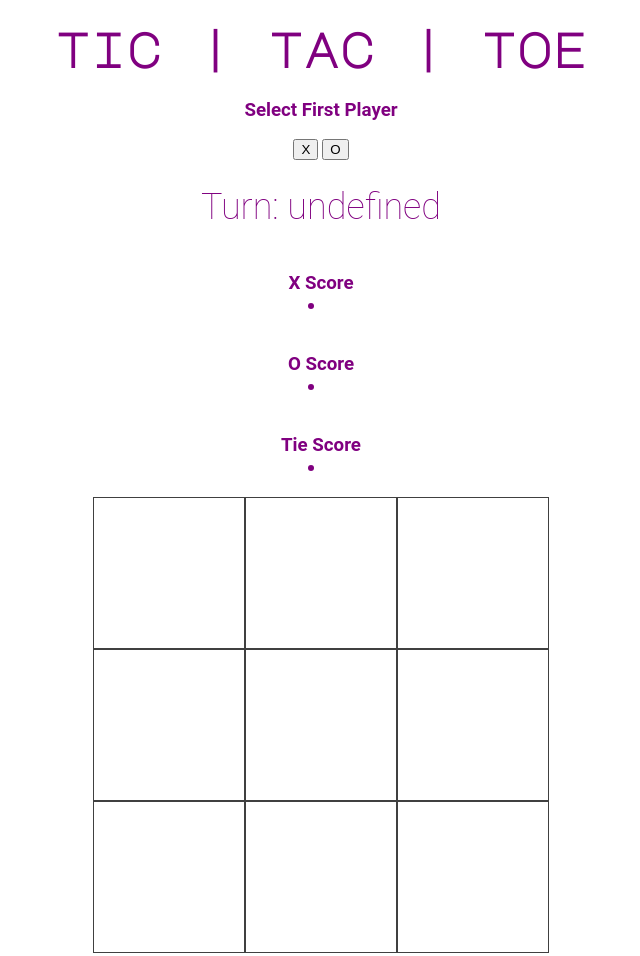
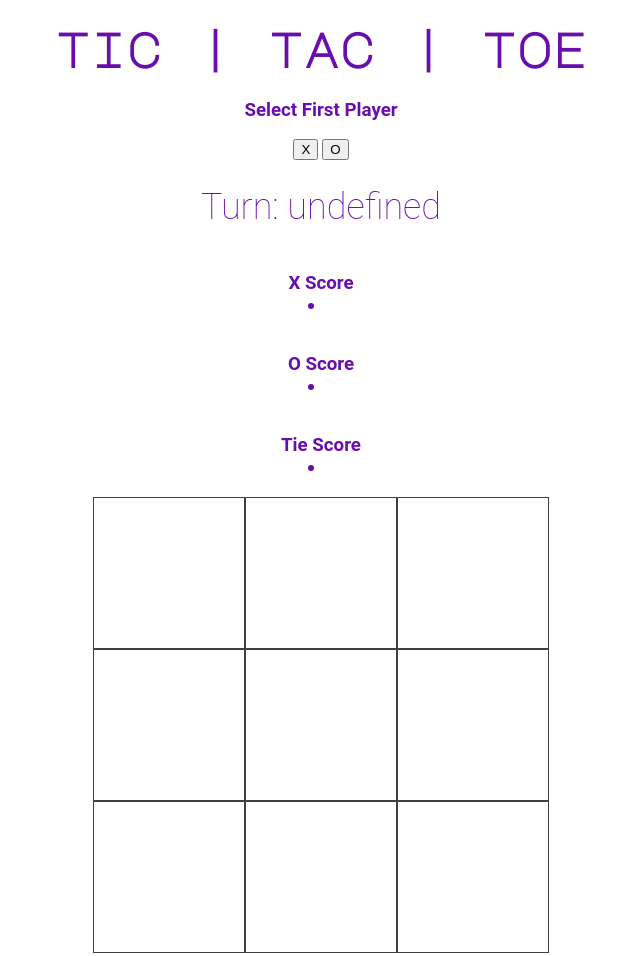
Before and after one commit to nneuhaus/pset-8, a plain HTML site: page index.html in a window 1280 px wide. Shown: the top 956 px of the page, without its empty margins (319-959 px from the left). Drawn offline with Linux system fonts and the light colour scheme.

Commit message:
color change

```diff
--- a/css/styles.css
+++ b/css/styles.css
@@ -3,7 +3,7 @@
 body {
   text-align: center;
   font-family: "Roboto", monospace;
-  color: purple;
+  color: #6a0dad;
 }
 
 
```
